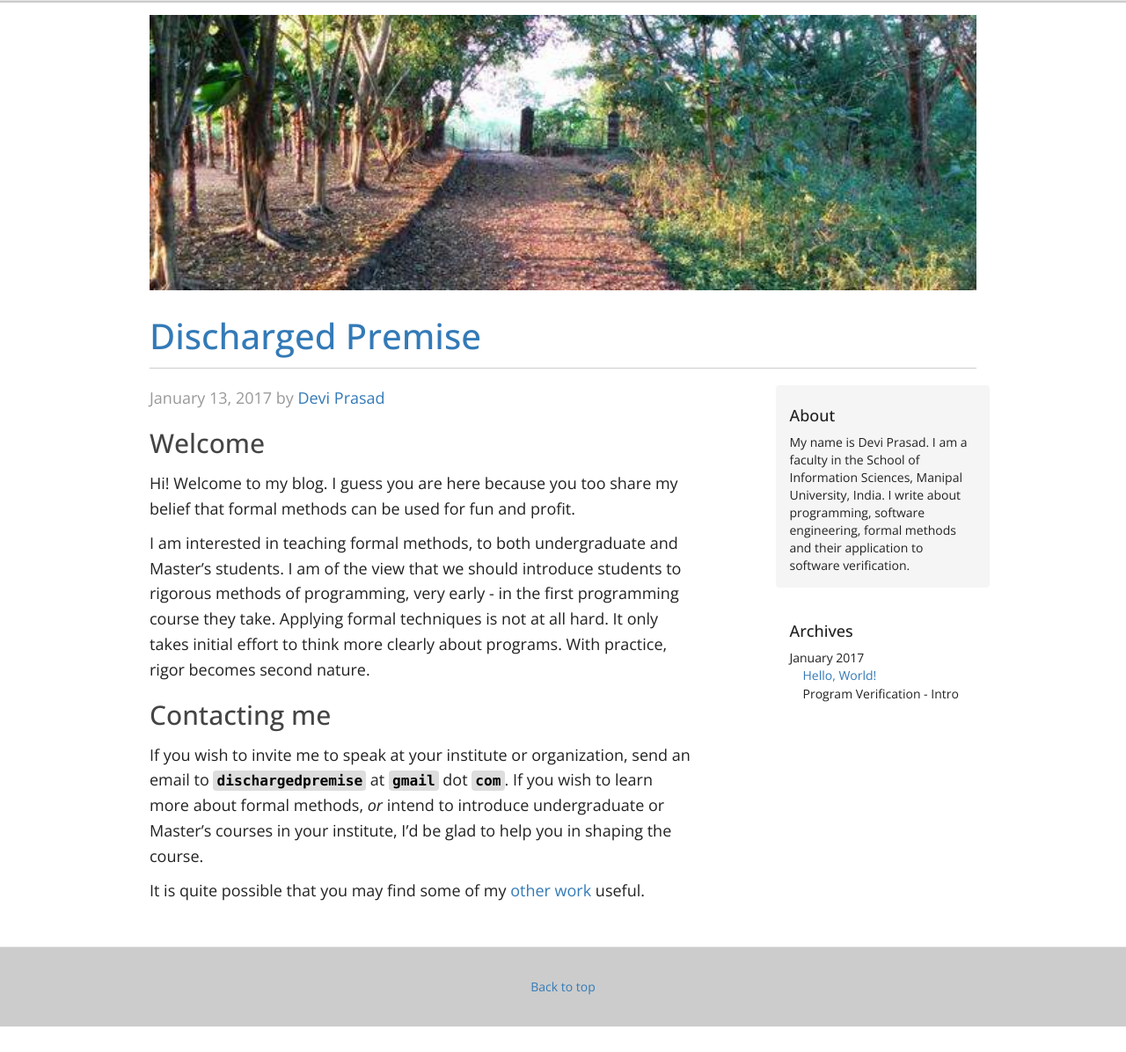
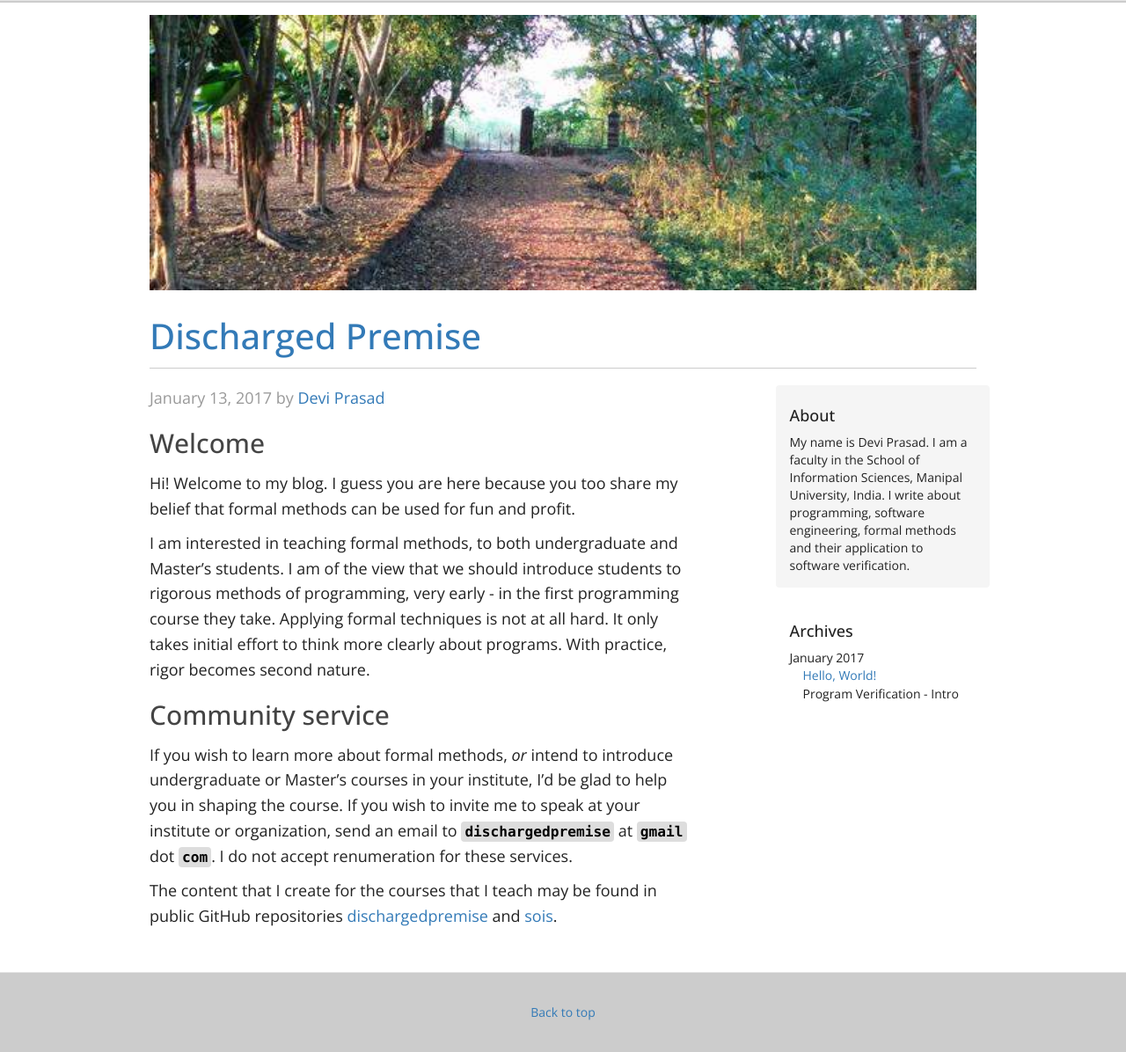
Before and after one commit to dischargedpremise/dischargedpremise.github.io, a Jekyll site: the page built from index.md, in a window 1280 px wide. Shown: the whole page at 88% size. Built offline with Jekyll 4.4.1, drawn with Linux system fonts in a browser that asks for light colours; nearby versions of some CDN libraries; library files that are not in the unit come from our copies; before the commit the page ends 1167 px from its top, so only the background shows below that.

Commit message:
Polished the text by adding information about the community service and public github repositories at sois and ischargedpremise.

```diff
--- a/index.md
+++ b/index.md
@@ -9,7 +9,7 @@ Hi! Welcome to my blog. I guess you are here because you too share my belief tha
 
 I am interested in teaching formal methods, to both undergraduate and Master's students. I am of the view that we should introduce students to rigorous methods of programming, very early - in the first programming course they take. Applying formal techniques is not at all hard. It only takes initial effort to think more clearly about programs. With practice, rigor becomes second nature.
 
-## Contacting me
-If you wish to invite me to speak at your institute or organization, send an email to `dischargedpremise` at `gmail` dot `com`. If you wish to learn more about formal methods, *or* intend to introduce undergraduate or Master's courses in your institute, I'd be glad to help you in shaping the course.
+## Community service
+If you wish to learn more about formal methods, *or* intend to introduce undergraduate or Master's courses in your institute, I'd be glad to help you in shaping the course. If you wish to invite me to speak at your institute or organization, send an email to `dischargedpremise` at `gmail` dot `com`. I do not accept renumeration for these services.
 
-It is quite possible that you may find some of my <a href="https://github.com/dischargedpremise" target="_blank">other work</a> useful.
+The content that I create for the courses that I teach may be found in public GitHub repositories <a href="https://github.com/dischargedpremise" target="_blank">dischargedpremise</a> and <a href="https://github.com/sois" target="_blank">sois</a>.
```
